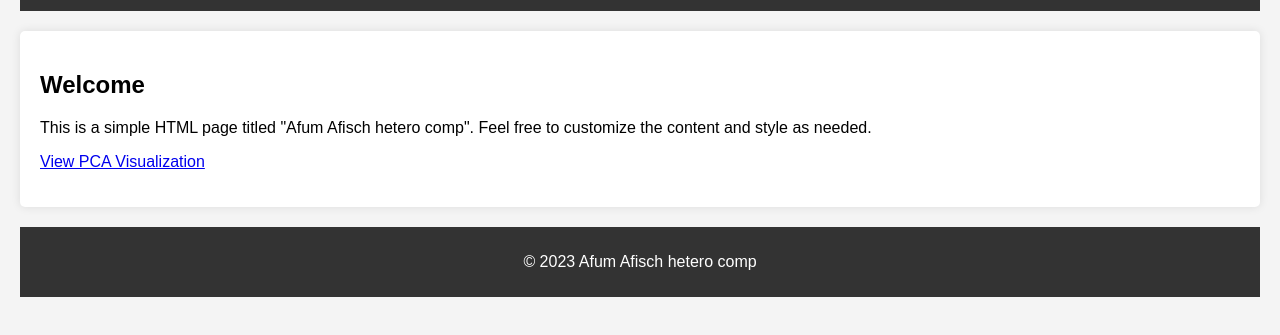
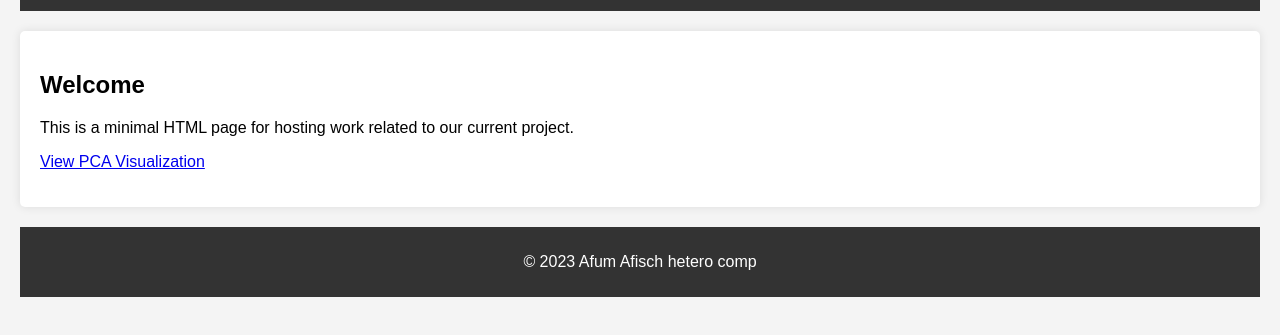
Before and after one commit to DaRinker/DaRinker.github.io, a plain HTML site: page AfumAfischHeteroComp/AfumAfischHeteroComp.html in a window 1280 px wide. Shown: the part 109-444 px from the top of the page. Drawn offline with Linux system fonts and the light colour scheme.

Commit message:
Added AfumAfish page v2

```diff
--- a/AfumAfischHeteroComp/AfumAfischHeteroComp.html
+++ b/AfumAfischHeteroComp/AfumAfischHeteroComp.html
@@ -38,7 +38,7 @@
     </header>
     <main>
         <h2>Welcome</h2>
-        <p>This is a simple HTML page titled "Afum Afisch hetero comp". Feel free to customize the content and style as needed.</p>
+        <p>This is a minimal HTML page for hosting work related to our current project.</p>
         <p><a href="pages/PCA_visualize_vega.html">View PCA Visualization</a></p>
     </main>
     <footer>
```
Also changed, not shown: index.html (+1 -1 lines).
